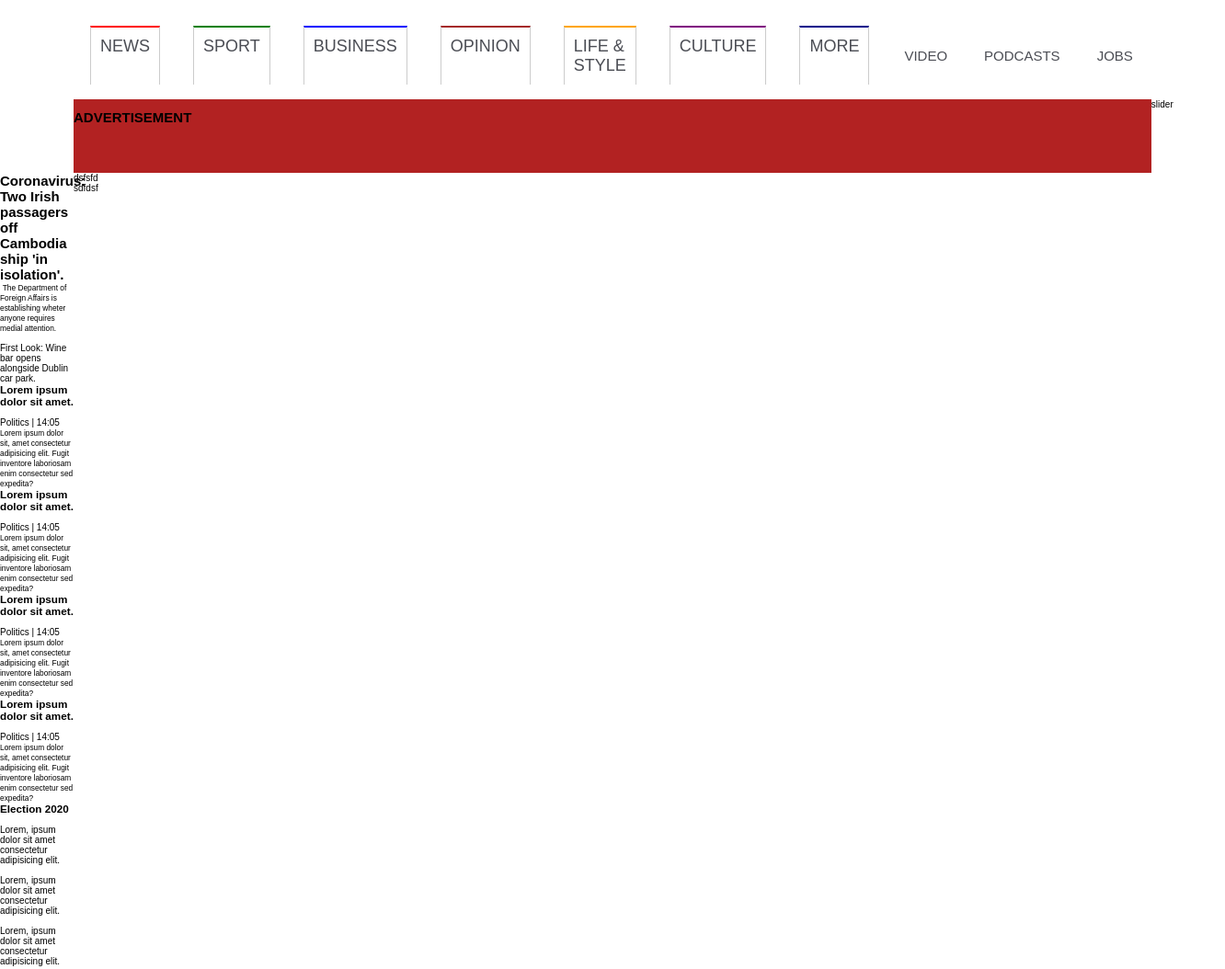
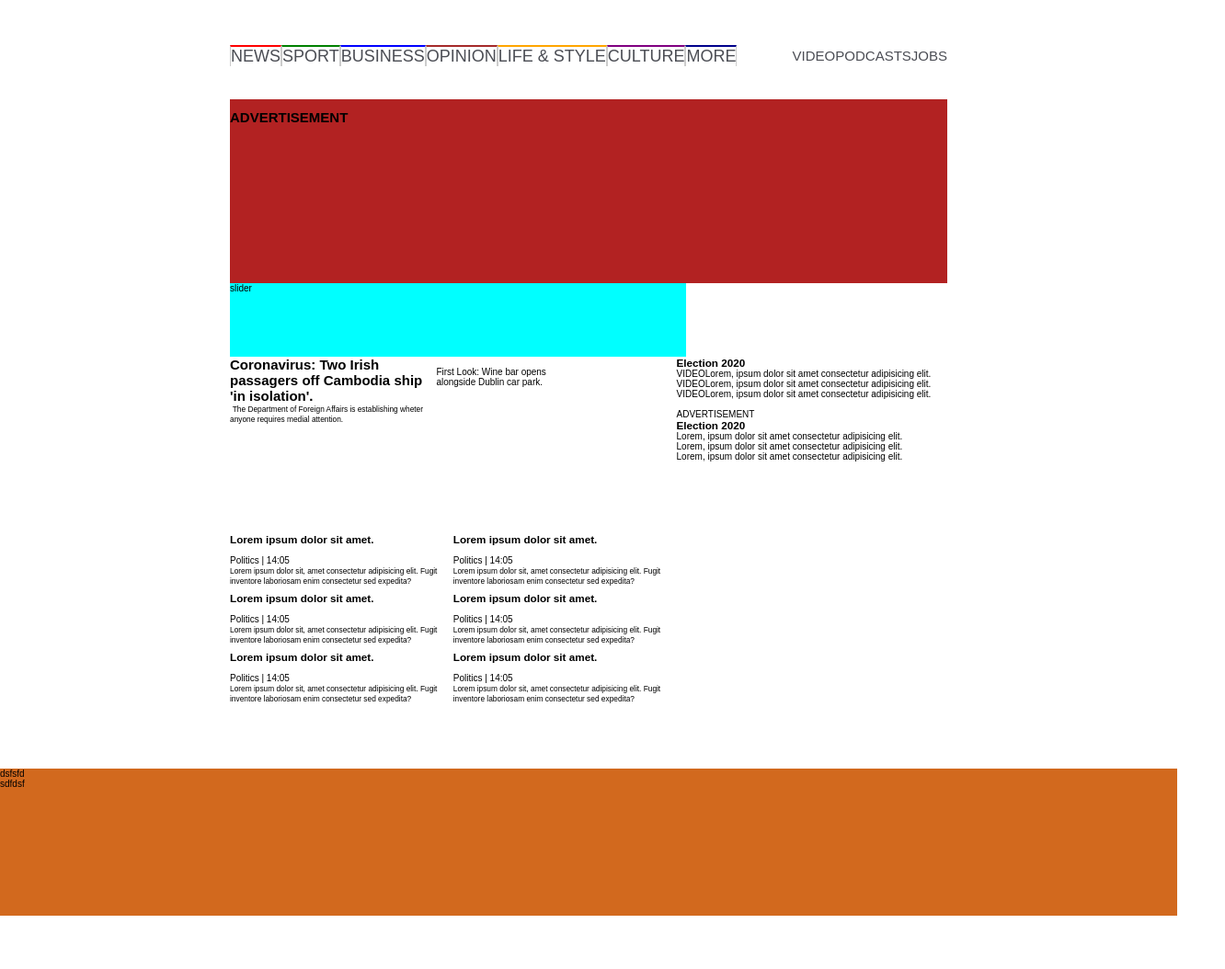
Before and after one commit to euguilhermegirardi/the-irish-times-home-page, a website: page index.html in a window 1280 px wide. Shown: the part 186-1240 px from the top of the page at 92% size, 1332 px wide, since content can reach past the window. After the commit the page ends 1182 px from the top, so only its background shows below. Drawn offline with Linux system fonts and the light colour scheme.

Commit message:
grid layout

```diff
--- a/index.html
+++ b/index.html
@@ -71,19 +71,21 @@
         <h2>ADVERTISEMENT</h2>
       </section>
 
+      <!-- SLIDER -->
       <section class="slider">
         <p>slider</p>
       </section>
 
+      <!--  -->
       <section class="news">
-        <div class="news__main">
         <div class="news__container">
-            <div class="news__first-container--left">
+          <div class="news__container--left">
             <h2>Coronavirus: Two Irish passagers off Cambodia ship 'in isolation'.</h2>
             <img src="" alt="">
             <small>The Department of Foreign Affairs is establishing wheter anyone requires medial attention.</small>
           </div>
-            <div class="news__first-container--right">
+
+          <div class="news__container--right">
             <figure>
               <img src="" alt="">
               <figcaption>First Look: Wine bar opens alongside Dublin car park.</figcaption>
@@ -92,6 +94,7 @@
         </div>
 
         <div class="news__small-container">
+          <div class="news__boxes">
             <h3>Lorem ipsum dolor sit amet.</h3>
             <div class="news__small-container--video">
               <img src="" alt="">
@@ -101,30 +104,7 @@
               </div>
             </div>
           </div>
-
-          <div class="news__small-container">
-            <h3>Lorem ipsum dolor sit amet.</h3>
-            <div class="news__small-container--video">
-              <img src="" alt="">
-              <div class="news__small-container--video-info">
-                <p>Politics | 14:05</p>
-                <small>Lorem ipsum dolor sit, amet consectetur adipisicing elit. Fugit inventore laboriosam enim consectetur sed expedita?</small>
-              </div>
-            </div>
-          </div>
-
-          <div class="news__small-container">
-            <h3>Lorem ipsum dolor sit amet.</h3>
-            <div class="news__small-container--video">
-              <img src="" alt="">
-              <div class="news__small-container--video-info">
-                <p>Politics | 14:05</p>
-                <small>Lorem ipsum dolor sit, amet consectetur adipisicing elit. Fugit inventore laboriosam enim consectetur sed expedita?</small>
-              </div>
-            </div>
-          </div>
-
-          <div class="news__small-container">
+          <div class="news__boxes">
             <h3>Lorem ipsum dolor sit amet.</h3>
             <div class="news__small-container--video">
               <img src="" alt="">
@@ -136,26 +116,73 @@
           </div>
         </div>
 
+       <div class="news__small-container">
+          <div class="news__boxes">
+            <h3>Lorem ipsum dolor sit amet.</h3>
+            <div class="news__small-container--video">
+              <img src="" alt="">
+              <div class="news__small-container--video-info">
+                <p>Politics | 14:05</p>
+                <small>Lorem ipsum dolor sit, amet consectetur adipisicing elit. Fugit inventore laboriosam enim consectetur sed expedita?</small>
+              </div>
+            </div>
+          </div>
+          <div class="news__boxes">
+            <h3>Lorem ipsum dolor sit amet.</h3>
+            <div class="news__small-container--video">
+              <img src="" alt="">
+              <div class="news__small-container--video-info">
+                <p>Politics | 14:05</p>
+                <small>Lorem ipsum dolor sit, amet consectetur adipisicing elit. Fugit inventore laboriosam enim consectetur sed expedita?</small>
+              </div>
+            </div>
+          </div>
+        </div>
+
+        <div class="news__small-container">
+          <div class="news__boxes">
+            <h3>Lorem ipsum dolor sit amet.</h3>
+            <div class="news__small-container--video">
+              <img src="" alt="">
+              <div class="news__small-container--video-info">
+                <p>Politics | 14:05</p>
+                <small>Lorem ipsum dolor sit, amet consectetur adipisicing elit. Fugit inventore laboriosam enim consectetur sed expedita?</small>
+              </div>
+            </div>
+          </div>
+          <div class="news__boxes">
+            <h3>Lorem ipsum dolor sit amet.</h3>
+            <div class="news__small-container--video">
+              <img src="" alt="">
+              <div class="news__small-container--video-info">
+                <p>Politics | 14:05</p>
+                <small>Lorem ipsum dolor sit, amet consectetur adipisicing elit. Fugit inventore laboriosam enim consectetur sed expedita?</small>
+              </div>
+            </div>
+          </div>
+        </div>
+
+        <!-- RIGHT COLUMN -->
         <div class="news__latest">
-          <div class="news__container">
           <h3>Election 2020</h3>
           <div class="news__videos">
             <img src="" alt="">
+            <p>VIDEO</p>
             <p>Lorem, ipsum dolor sit amet consectetur adipisicing elit.</p>
           </div>
           <div class="news__videos">
             <img src="" alt="">
+            <p>VIDEO</p>
             <p>Lorem, ipsum dolor sit amet consectetur adipisicing elit.</p>
           </div>
           <div class="news__videos">
             <img src="" alt="">
+            <p>VIDEO</p>
             <p>Lorem, ipsum dolor sit amet consectetur adipisicing elit.</p>
           </div>
-          </div>
 
-          <div class="news__advertisement"><img src="" alt=""></div>
+          <div class="news__advertisement"><img src="" alt=""><p>ADVERTISEMENT</p></div>
 
-          <div class="news__container">
           <h3>Election 2020</h3>
           <div class="news__articles">
             <p>Lorem, ipsum dolor sit amet consectetur adipisicing elit.</p>
@@ -166,9 +193,9 @@
           <div class="news__articles">
             <p>Lorem, ipsum dolor sit amet consectetur adipisicing elit.</p>
           </div>
-        </div>
       </section>
 
+      <!-- FOOTER -->
       <footer class="footer">
         <div class="footer__left">dsfsfd</div>
         <div class="footer__right">sdfdsf</div>
--- a/src/scss/components/_grid-container.scss
+++ b/src/scss/components/_grid-container.scss
@@ -1,9 +1,9 @@
 .grid-container {
   display: grid;
   grid-template-columns:
-    [full-start] minmax(8rem, 1fr) [center-start] repeat(
+    [full-start] minmax(25rem, 1fr) [center-start] repeat(
       8,
-      minmax(min-content, 16rem)
+      minmax(min-content, 12rem)
     )
-    [center-end] minmax(8rem, 1fr) [full-end];
+    [center-end] minmax(25rem, 1fr) [full-end];
 }
--- a/src/scss/layout/_advertisement.scss
+++ b/src/scss/layout/_advertisement.scss
@@ -1,5 +1,5 @@
 .advertisement {
   grid-column: center-start/center-end;
-  height: 10vh;
+  height: 25vh;
   background-color: firebrick;
 }
--- /dev/null
+++ b/src/scss/layout/_footer.scss
@@ -0,0 +1,6 @@
+footer {
+  grid-column: full-start/full-end;
+  height: 20vh;
+
+  background-color: chocolate;
+}
--- a/src/scss/layout/_menu.scss
+++ b/src/scss/layout/_menu.scss
@@ -12,8 +12,8 @@
     text-transform: uppercase;
 
     .menu__items {
-      padding: 1rem;
-      margin: 0 1.8rem;
+      //padding: 1rem;
+      //margin: 0 1.8rem;
       border-left: 1px solid #ccc;
       border-right: 1px solid #ccc;
     }
@@ -54,7 +54,7 @@
     text-transform: uppercase;
 
     .menu__items-small {
-      margin: 0 2rem;
+      //margin: 0 2rem;
     }
   }
 }
--- a/src/scss/layout/_navigation.scss
+++ b/src/scss/layout/_navigation.scss
@@ -3,8 +3,8 @@
   height: 6vh;
   display: grid;
   grid-template-columns:
-    minmax(8rem, 1fr) repeat(8, minmax(min-content, 16rem))
-    minmax(8rem, 1fr);
+    minmax(25rem, 1fr) repeat(8, minmax(min-content, 12rem))
+    minmax(25rem, 1fr);
   background-color: #333;
 }
 
--- /dev/null
+++ b/src/scss/layout/_news.scss
@@ -0,0 +1,36 @@
+.news {
+  grid-column: center-start/center-end;
+  display: grid;
+  grid-template-columns: repeat(8, minmax(min-content, 12rem));
+  grid-template-rows: 15vw repeat(4, 5vw);
+
+  .news__container {
+    grid-column: 1/6;
+    display: grid;
+    grid-template-columns: repeat(8, minmax(min-content, 12rem));
+
+    .news__container--left {
+      grid-column: 1/4;
+    }
+
+    .news__container--right {
+      grid-column: 4/6;
+    }
+  }
+
+  .news__small-container {
+    grid-column: 1/6;
+    display: flex;
+  }
+
+  .news__latest {
+    grid-column: 6/9;
+    grid-row: 1/2;
+    display: flex;
+    flex-direction: column;
+
+    .news__videos {
+      display: flex;
+    }
+  }
+}
--- /dev/null
+++ b/src/scss/layout/_slider.scss
@@ -0,0 +1,6 @@
+.slider {
+  grid-column: center-start/7;
+  height: 10vh;
+
+  background-color: aqua;
+}
--- a/src/scss/main.scss
+++ b/src/scss/main.scss
@@ -3,6 +3,9 @@
 @import "components/grid-container";
 
 @import "layout/advertisement";
+@import "layout/footer";
 @import "layout/header";
 @import "layout/menu";
 @import "layout/navigation";
+@import "layout/news";
+@import "layout/slider";
```
Also changed, not shown: dist/minified/main.css, 1 other file. Lines whose indentation alone changed are shown as unchanged.
